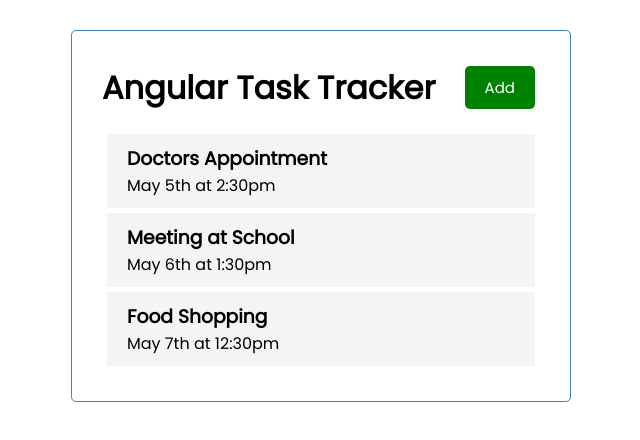
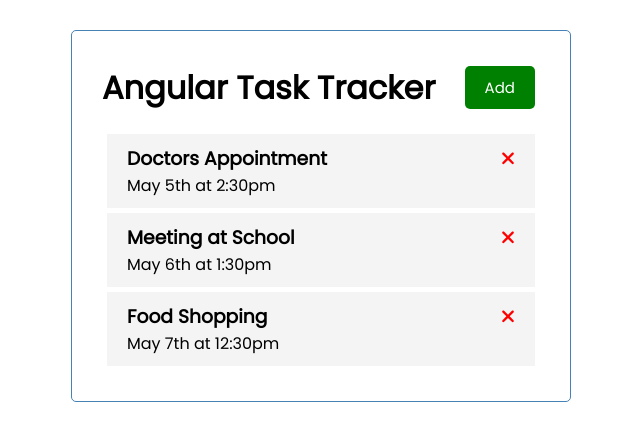
Before and after one commit to Alvintol/angular-task-tracker, an Angular app: page / in a window 1280 px wide. Shown: the top 440 px of the page, without its empty margins (319-959 px from the left). Built offline with nearby package versions, Linux system fonts and the light colour scheme.

Commit message:
adds delete button to individual task item

```diff
--- a/src/app/component/task-item/task-item.component.html
+++ b/src/app/component/task-item/task-item.component.html
@@ -1,4 +1,6 @@
 <div class='task'>
-  <h3>{{task.text}}</h3>
+  <h3>{{task.text}}
+    <fa-icon [ngStyle]="{'color': 'red'}" [icon]='faTimes'></fa-icon>
+  </h3>
   <p>{{task.day}}</p>
 </div>
--- a/src/app/component/task-item/task-item.component.ts
+++ b/src/app/component/task-item/task-item.component.ts
@@ -1,5 +1,6 @@
 import { Component, Input, OnInit } from '@angular/core';
 import { Task } from 'src/app/Task';
+import {faTimes} from '@fortawesome/free-solid-svg-icons'
 
 @Component({
   selector: 'app-task-item',
@@ -8,7 +9,7 @@ import { Task } from 'src/app/Task';
 })
 export class TaskItemComponent implements OnInit {
   @Input() task!: Task;
-
+  faTimes = faTimes;
 
   constructor() { }
 
```
